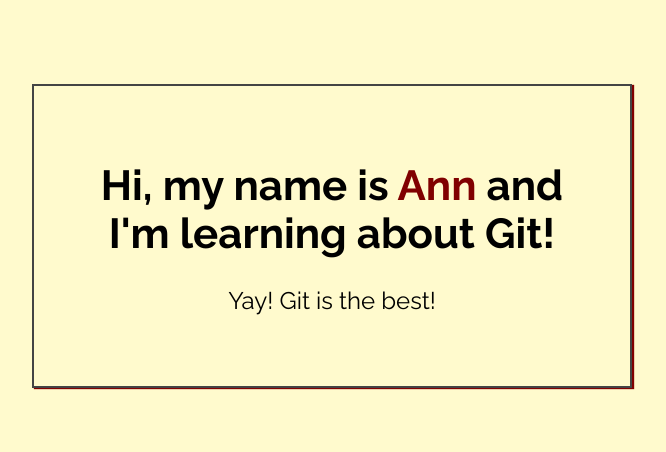
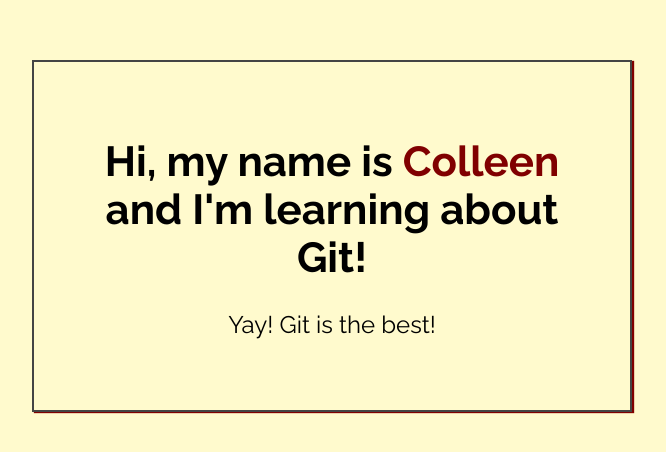
Before and after one commit to cetully12/my-first-repo, a plain HTML site: page index.html in a window 1280 px wide. Shown: the part 164-616 px from the top of the page, without its empty margins (308-974 px from the left). Drawn offline with Linux system fonts and the light colour scheme.

Commit message:
Added name to index.html

```diff
--- a/index.html
+++ b/index.html
@@ -14,7 +14,7 @@
 <body>
 
     <div class="greeting">
-        <h1>Hi, my name is <span class="highlight">Ann</span> and I'm learning about Git! </h1>
+        <h1>Hi, my name is <span class="highlight">Colleen</span> and I'm learning about Git! </h1>
 
         <p>Yay! Git is the best!</p>
     </div>
```
